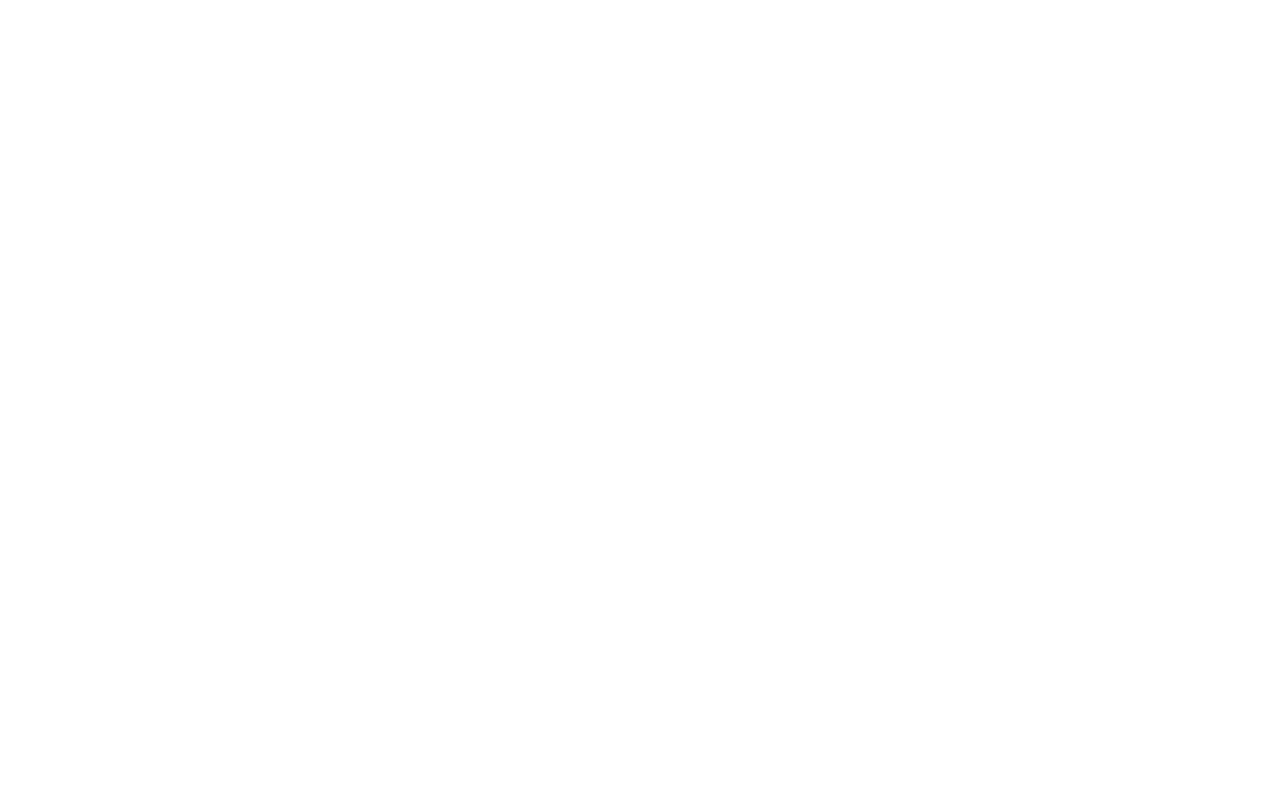
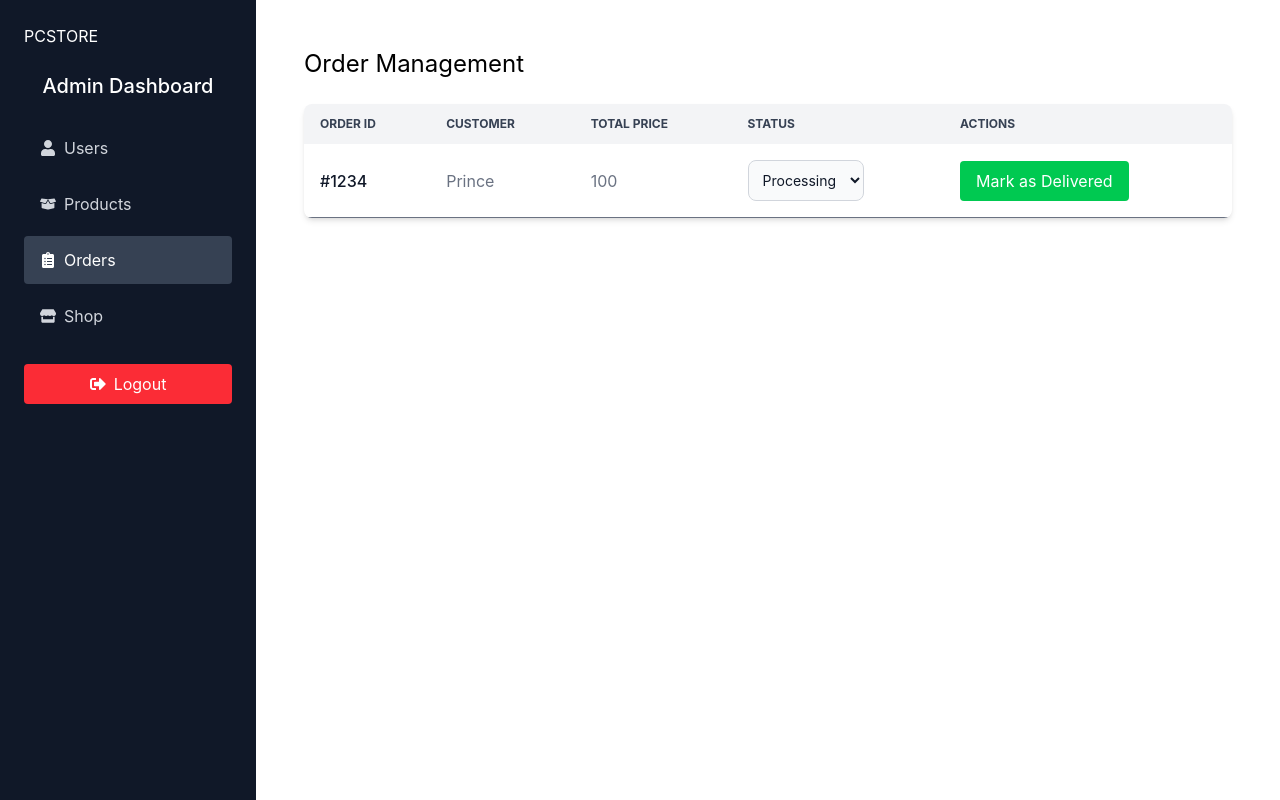
Before and after one commit to ChretienLambert/pcstore, a React (Vite) app in the folder frontend/: page /admin/orders in a window 1280 px wide. Before the commit this address had no page. Built offline with nearby package versions, Linux system fonts and the light colour scheme; a web font is replaced by a local one.

Commit message:
feat: Add Order Management page and integrate into admin layout

```diff
--- a/frontend/src/App.jsx
+++ b/frontend/src/App.jsx
@@ -16,6 +16,7 @@
 import UserManagement from './components/Admin/UserManagement'
 import ProductManagement from './components/Admin/ProductManagement'
 import EditProductPage from './components/Admin/EditProductPage'
+import OrderManagement from './components/Admin/OrderManagement'
 
 const App = () => {
   return (
@@ -40,6 +41,7 @@
     <Route path='users' element={<UserManagement />}/>
     <Route path='products' element={<ProductManagement />}/>
     <Route path='products/:id/edit' element={<EditProductPage />}/>
+    <Route path='orders' element={<OrderManagement />}/>
     </Route>
    </Routes>
    </BrowserRouter>
--- a/frontend/src/components/Admin/AdminLayout.jsx
+++ b/frontend/src/components/Admin/AdminLayout.jsx
@@ -4,36 +4,46 @@
 import { Outlet } from "react-router-dom"
 
 const AdminLayout = () => {
-    const [isSidebarOpen, setIsSidebarOpen]=useState(false)
+  const [isSidebarOpen, setIsSidebarOpen] = useState(false)
 
-    const toggleSidebar=()=>{
+  const toggleSidebar = () => {
     setIsSidebarOpen(!isSidebarOpen)
   }
+
   return (
-
     <div className="min-h-screen flex flex-col md:flex-row relative">
+      {/* Top bar for mobile */}
       <div className="flex md:hidden p-4 bg-gray-900 text-white z-20">
         <button onClick={toggleSidebar}>
-                <FaBars size={24}/>
+          <FaBars size={24} />
         </button>
         <h1 className="ml-4 text-xl font-medium">Admin Dashboard</h1>
       </div>
+
+      {/* Overlay for mobile */}
       {isSidebarOpen && (
-            <div className="fixed inset-0 z-10 bg-black bg-opacity-50 md:hidden" onClick={toggleSidebar}>
+        <div
+          className="fixed inset-0 z-10 bg-black bg-opacity-50 md:hidden"
+          onClick={toggleSidebar}
+        />
+      )}
 
-            </div>
-        )}
-        <div className={`bg-gray-900 w-64 min-h-screen text-white absolute md:relative transform ${isSidebarOpen?"translate-x-0":"-translate-x-full"}transistion-transform duration-300 md:translate-x-0 md:static md:block z-20`}>
+      {/* Sidebar */}
+      <div
+        className={`bg-gray-900 w-64 min-h-screen text-white
+        absolute md:relative transform
+        ${isSidebarOpen ? "translate-x-0" : "-translate-x-full"}
+        transition-transform duration-300
+        md:translate-x-0 md:static md:block z-20`}
+      >
         <AdminSidebar />
       </div>
+
+      {/* Main content */}
       <div className="flex-1 p-6">
         <Outlet />
       </div>
-
-
-
     </div>
-
   )
 }
 
--- a/frontend/src/components/Admin/AdminSidebar.jsx
+++ b/frontend/src/components/Admin/AdminSidebar.jsx
@@ -28,7 +28,7 @@
             <FaClipboardList />
             <span>Orders</span>
             </NavLink>
-            <NavLink to="/admin/shop" className={({isActive})=>isActive? "bg-gray-700 text-white py-3 px-4 rounded flex items-center space-x-2":
+            <NavLink to="/" className={({isActive})=>isActive? "bg-gray-700 text-white py-3 px-4 rounded flex items-center space-x-2":
         "text-gray-300 hover:text-white py-3 px-4 rounded flex items-center space-x-2"}>
             <FaStore />
             <span>Shop</span>
--- /dev/null
+++ b/frontend/src/components/Admin/OrderManagement.jsx
@@ -0,0 +1,70 @@
+const OrderManagement = () => {
+    const orders=[
+        {
+            _id:1234,
+            user:{
+                name:"Prince"
+            },
+            totalPrice:100,
+            status:"Processing"
+        }
+    ]
+    const handleStatusChange=(orderId,status)=>{
+      console.log({id:orderId,status})
+    }
+  return (
+    <div className="max-w-7xl mx-auto p-6">
+      <h2 className="text-2xl font-vold mb-6">Order Management</h2>
+      <div className="overflow-x-auto shadow-md sm:rounded-lg">
+        <table className="min-w-full text-left text-gray-500">
+          <thead className="bg-gray-100 text-xs uppercase text-gray-700">
+            <tr>
+              <th className="py-3 px-4">Order ID</th>
+              <th className="py-3 px-4">Customer</th>
+              <th className="py-3 px-4">Total Price</th>
+              <th className="py-3 px-4">Status</th>
+              <th className="py-3 px-4">Actions</th>
+            </tr>
+          </thead>
+          <tbody>
+            {orders.length > 0 ? (
+              orders.map((order)=>
+              <tr key={order._id} className="border-b hover:bg-gray-50 cursor-pointer">
+                <td className="py-4 px-4 font-medium text-gray-900 whitespace-nowrap">
+                  #{order._id}
+                </td>
+                <td className="p-4">{order.user.name}</td>
+                <td className="p-4">{order.totalPrice}</td>
+                <td className="p-4">
+                  <select value={order.status} onChange={(e)=>handleStatusChange(order._id, e.target.value)}
+                    className="bg-gray-50 border border-gray-300 text-gray-900 text-sm rounded-lg
+                    focus:ring-blue-500 focus:border-blue-500 block p-2.5">
+                      <option value="processing">Processing</option>
+                      <option value="processing">Shipped</option>
+                      <option value="processing">Delivered</option>
+                      <option value="processing">Cancelled</option>
+                    </select>
+                    </td>
+                    <td className="p-4">
+                      <button onClick={()=>handleStatusChange(order._id,"Delivered")} className="bg-green-500 text-white px-4 py-2 rounded
+                      hover:bg-green-600 cursor-pointer">
+                        Mark as Delivered
+
+                      </button>
+                    </td>
+              </tr>
+              )
+            ):(
+              <tr>
+                <td colSpan={5} className="p-4 text-center text-gray-500">No Orders Found</td>
+              </tr>
+            )}
+          </tbody>
+        </table>
+      </div>
+
+    </div>
+  )
+}
+
+export default OrderManagement
```
Lines whose indentation alone changed are shown as unchanged.
